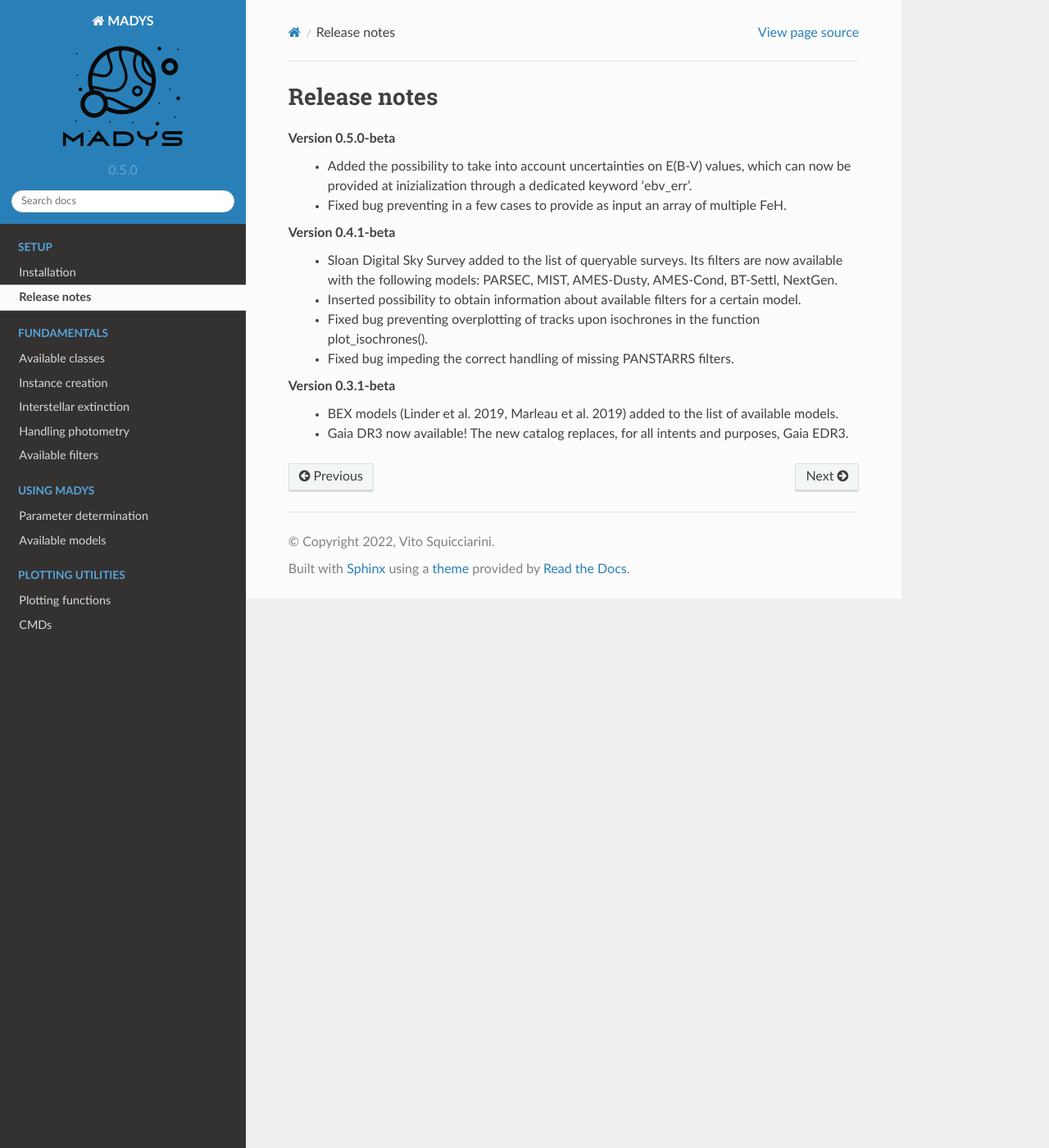
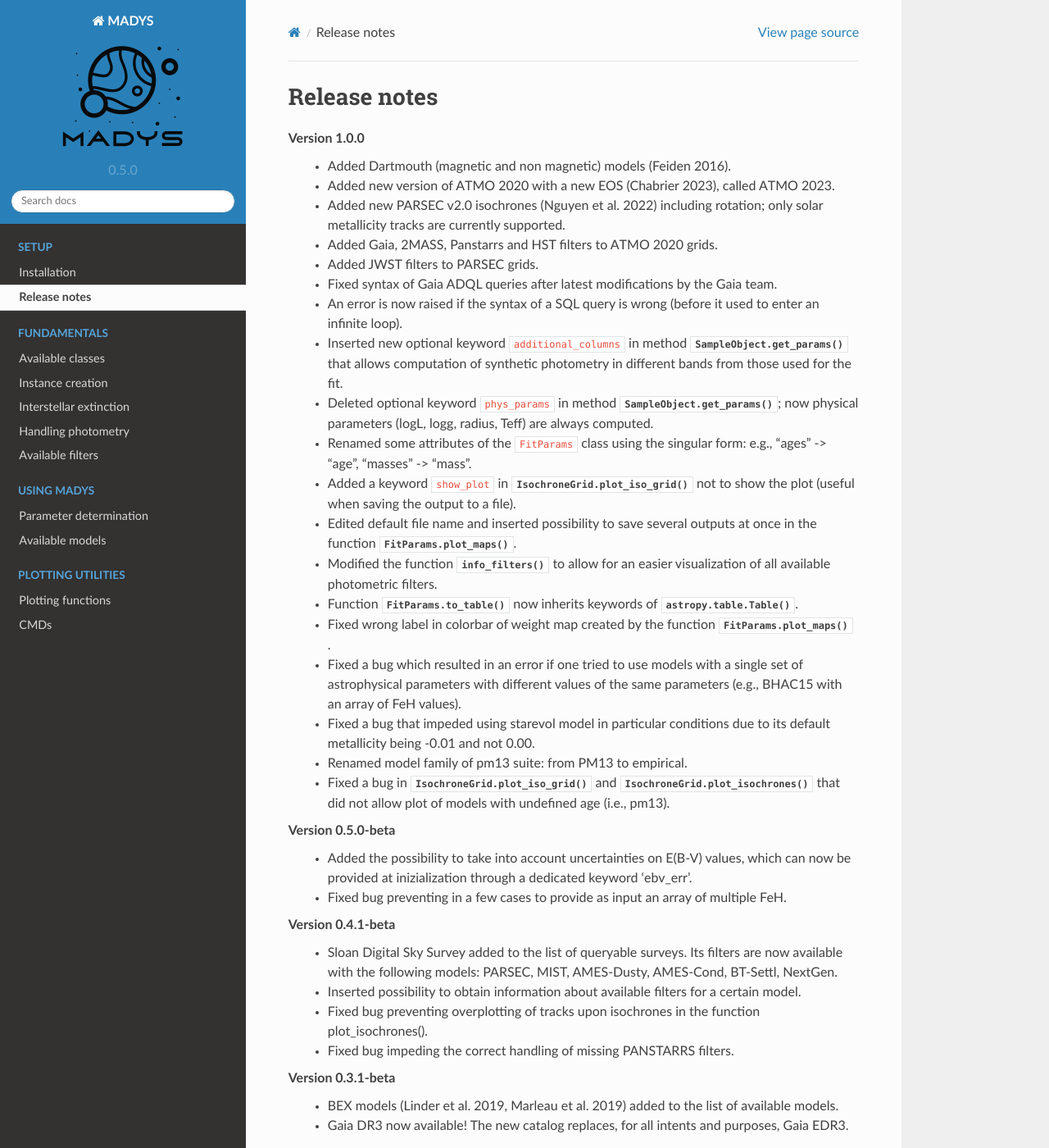
Before and after one commit to vsquicciarini/madys, a Sphinx documentation site: the page built from docs/source/release_notes.rst, in a window 1280 px wide and 1400 px high. Shown: the whole window at 82% size. Built offline with Sphinx 7.4.7 and the Read the Docs theme 2.0.0, drawn with Linux system fonts in a browser that asks for light colours.

Commit message:
Update release_notes.rst

```diff
--- a/docs/source/release_notes.rst
+++ b/docs/source/release_notes.rst
@@ -1,5 +1,26 @@
 Release notes
 =====
+
+Version 1.0.0
+ * Added Dartmouth (magnetic and non magnetic) models (Feiden 2016).
+ * Added new version of ATMO 2020 with a new EOS (Chabrier 2023), called ATMO 2023.
+ * Added new PARSEC v2.0 isochrones (Nguyen et al. 2022) including rotation; only solar metallicity tracks are currently supported.
+ * Added Gaia, 2MASS, Panstarrs and HST filters to ATMO 2020 grids.
+ * Added JWST filters to PARSEC grids.
+ * Fixed syntax of Gaia ADQL queries after latest modifications by the Gaia team.
+ * An error is now raised if the syntax of a SQL query is wrong (before it used to enter an infinite loop).
+ * Inserted new optional keyword ``additional_columns`` in method :py:func:`SampleObject.get_params` that allows computation of synthetic photometry in different bands from those used for the fit.
+ * Deleted optional keyword ``phys_params`` in method :py:func:`SampleObject.get_params`; now physical parameters (logL, logg, radius, Teff) are always computed.
+ * Renamed some attributes of the ``FitParams`` class using the singular form: e.g., "ages" -> "age", "masses" -> "mass".
+ * Added a keyword ``show_plot`` in :py:func:`IsochroneGrid.plot_iso_grid` not to show the plot (useful when saving the output to a file).
+ * Edited default file name and inserted possibility to save several outputs at once in the function :py:func:`FitParams.plot_maps`.
+ * Modified the function :py:func:`info_filters` to allow for an easier visualization of all available photometric filters.
+ * Function :py:func:`FitParams.to_table` now inherits keywords of :py:func:`astropy.table.Table`.
+ * Fixed wrong label in colorbar of weight map created by the function :py:func:`FitParams.plot_maps` .
+ * Fixed a bug which resulted in an error if one tried to use models with a single set of astrophysical parameters with different values of the same parameters (e.g., BHAC15 with an array of FeH values).
+ * Fixed a bug that impeded using starevol model in particular conditions due to its default metallicity being -0.01 and not 0.00.
+ * Renamed model family of pm13 suite: from PM13 to empirical.
+ * Fixed a bug in :py:func:`IsochroneGrid.plot_iso_grid` and :py:func:`IsochroneGrid.plot_isochrones` that did not allow plot of models with undefined age (i.e., pm13).
 
 Version 0.5.0-beta
  * Added the possibility to take into account uncertainties on E(B-V) values, which can now be provided at inizialization through a dedicated keyword 'ebv_err'.
```
